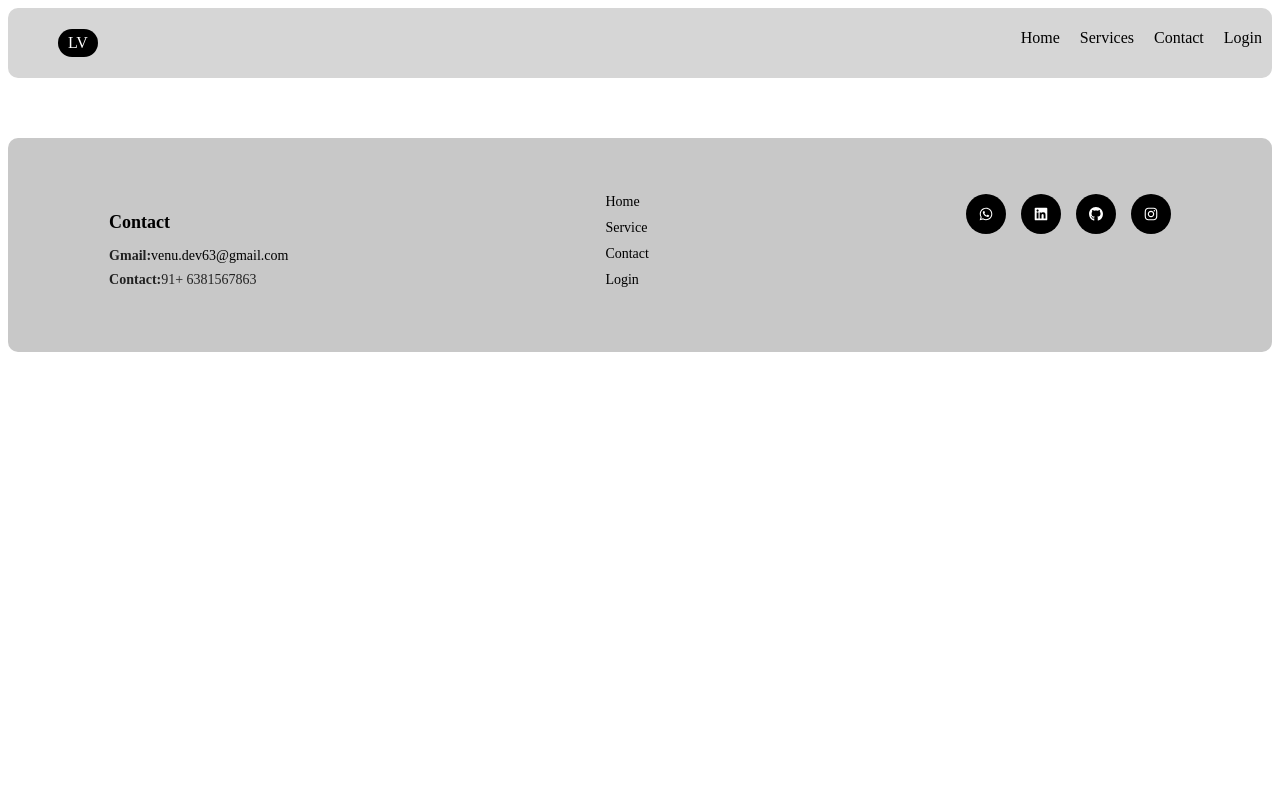
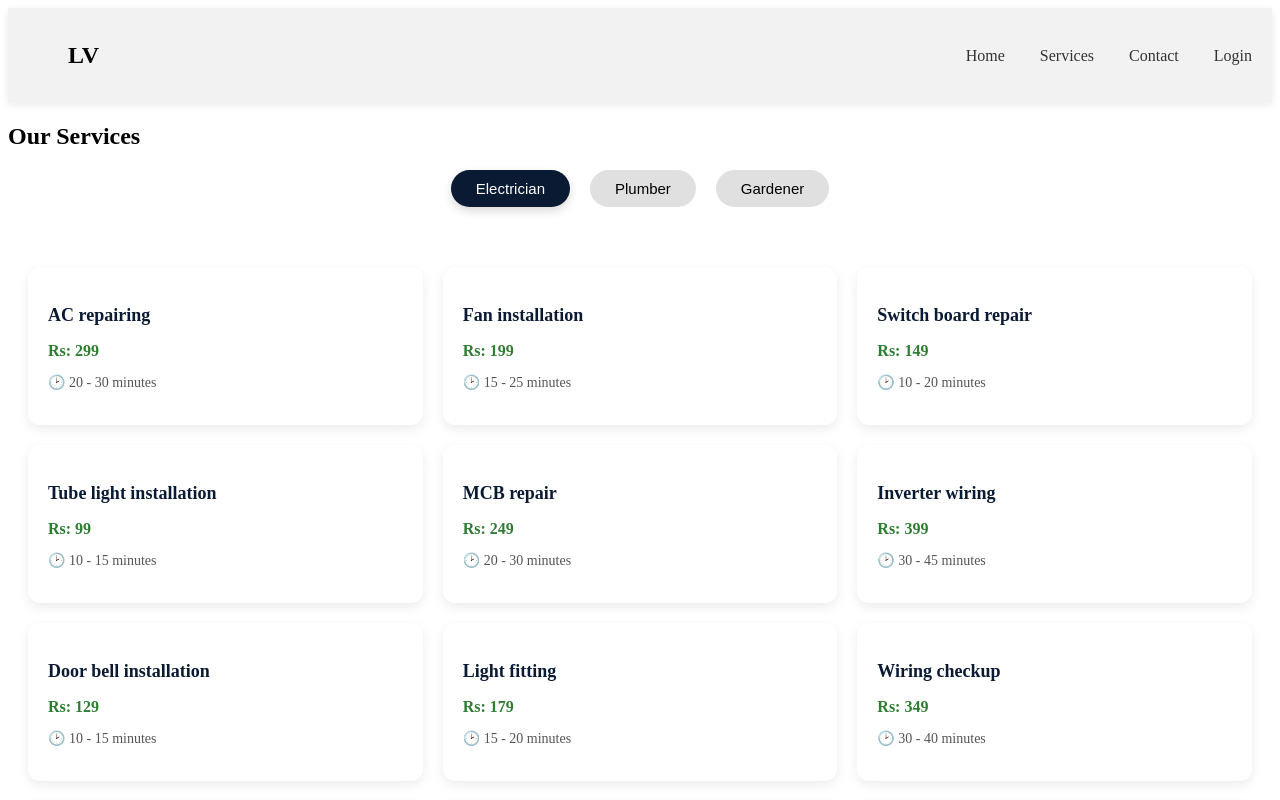
Before and after one commit to VenuDev05/service-management, a React (Vite) app: page /service in a window 1280 px wide. Shown: the top 800 px of the page. Built offline with nearby package versions, Linux system fonts and the light colour scheme.

Commit message:
service commit

```diff
--- a/src/App.jsx
+++ b/src/App.jsx
@@ -4,6 +4,7 @@ import Navbar from './components/Navbar'
 import { BrowserRouter, Routes, Route } from 'react-router-dom'
 import Footer from './components/Footer'
 import Home from './pages/Home'
+import Category from './pages/Category'
 
 const App = () => {
 
@@ -14,6 +15,7 @@ const App = () => {
       <Routes>
         <Route path='/' element={<Home/>}/>
         <Route path='/login' element={<Login/>}/>
+        <Route path='/service' element={<Category/>}/>
       </Routes>
       <Footer/>
       </BrowserRouter>
--- /dev/null
+++ b/src/Totalwork.jsx
@@ -0,0 +1,46 @@
+const Electrician = [
+    { id: 1, title: 'AC repairing', price: 'Rs: 299', dur: '🕑 20 - 30 minutes' },
+    { id: 2, title: 'Fan installation', price: 'Rs: 199', dur: '🕑 15 - 25 minutes' },
+    { id: 3, title: 'Switch board repair', price: 'Rs: 149', dur: '🕑 10 - 20 minutes' },
+    { id: 4, title: 'Tube light installation', price: 'Rs: 99', dur: '🕑 10 - 15 minutes' },
+    { id: 5, title: 'MCB repair', price: 'Rs: 249', dur: '🕑 20 - 30 minutes' },
+    { id: 6, title: 'Inverter wiring', price: 'Rs: 399', dur: '🕑 30 - 45 minutes' },
+    { id: 7, title: 'Door bell installation', price: 'Rs: 129', dur: '🕑 10 - 15 minutes' },
+    { id: 8, title: 'Light fitting', price: 'Rs: 179', dur: '🕑 15 - 20 minutes' },
+    { id: 9, title: 'Wiring checkup', price: 'Rs: 349', dur: '🕑 30 - 40 minutes' },
+    { id: 10, title: 'Heater repair', price: 'Rs: 299', dur: '🕑 20 - 30 minutes' },
+    { id: 11, title: 'Exhaust fan installation', price: 'Rs: 199', dur: '🕑 20 - 25 minutes' },
+    { id: 12, title: 'Water motor repair', price: 'Rs: 499', dur: '🕑 45 - 60 minutes' }
+]
+
+const Plumber = [
+    { id: 1, title: 'Toilet cleaning', price: 'Rs: 499', dur: '🕑 10 - 15 minutes' },
+    { id: 2, title: 'Tap repair', price: 'Rs: 199', dur: '🕑 15 - 20 minutes' },
+    { id: 3, title: 'Pipe leakage fixing', price: 'Rs: 299', dur: '🕑 20 - 30 minutes' },
+    { id: 4, title: 'Water tank cleaning', price: 'Rs: 799', dur: '🕑 1 - 2 hours' },
+    { id: 5, title: 'Shower installation', price: 'Rs: 249', dur: '🕑 20 - 30 minutes' },
+    { id: 6, title: 'Wash basin fitting', price: 'Rs: 349', dur: '🕑 30 - 45 minutes' },
+    { id: 7, title: 'Drain blockage removal', price: 'Rs: 399', dur: '🕑 30 - 40 minutes' },
+    { id: 8, title: 'Kitchen sink repair', price: 'Rs: 299', dur: '🕑 20 - 30 minutes' },
+    { id: 9, title: 'Water motor installation', price: 'Rs: 599', dur: '🕑 45 - 60 minutes' },
+    { id: 10, title: 'Pipeline installation', price: 'Rs: 999', dur: '🕑 2 - 3 hours' },
+    { id: 11, title: 'Flush tank repair', price: 'Rs: 249', dur: '🕑 20 - 30 minutes' },
+    { id: 12, title: 'Septic tank cleaning', price: 'Rs: 1499', dur: '🕑 3 - 4 hours' }
+]
+
+const Gardener = [
+    { id: 1, title: 'Garden maintenance', price: 'Rs: 999', dur: '🕑 Per day' },
+    { id: 2, title: 'Lawn mowing', price: 'Rs: 499', dur: '🕑 1 - 2 hours' },
+    { id: 3, title: 'Plant trimming', price: 'Rs: 299', dur: '🕑 30 - 45 minutes' },
+    { id: 4, title: 'New plant setup', price: 'Rs: 699', dur: '🕑 2 - 3 hours' },
+    { id: 5, title: 'Hedge cutting', price: 'Rs: 399', dur: '🕑 1 - 2 hours' },
+    { id: 6, title: 'Soil replacement', price: 'Rs: 599', dur: '🕑 2 - 3 hours' },
+    { id: 7, title: 'Fertilizer application', price: 'Rs: 349', dur: '🕑 30 - 45 minutes' },
+    { id: 8, title: 'Pest control for plants', price: 'Rs: 449', dur: '🕑 45 - 60 minutes' },
+    { id: 9, title: 'Tree pruning', price: 'Rs: 899', dur: '🕑 2 - 3 hours' },
+    { id: 10, title: 'Garden cleaning', price: 'Rs: 599', dur: '🕑 1 - 2 hours' },
+    { id: 11, title: 'Grass installation', price: 'Rs: 1299', dur: '🕑 3 - 5 hours' },
+    { id: 12, title: 'Drip irrigation setup', price: 'Rs: 1499', dur: '🕑 3 - 4 hours' }
+]
+
+export { Electrician, Plumber, Gardener };
--- /dev/null
+++ b/src/components/Categorydata.css
@@ -0,0 +1,115 @@
+/* Container */
+.service-works {
+  display: grid;
+  grid-template-columns: repeat(3, 1fr); /* 3 cards per row */
+  gap: 20px;
+  padding: 20px;
+}
+
+/* Card */
+.service-card {
+  background: #ffffff;
+  border-radius: 12px;
+  padding: 20px;
+  box-shadow: 0 4px 12px rgba(0, 0, 0, 0.08);
+  transition: all 0.3s ease;
+  cursor: pointer;
+}
+
+/* Hover Effect */
+.service-card:hover {
+  transform: translateY(-6px);
+  box-shadow: 0 8px 20px rgba(0, 0, 0, 0.15);
+}
+
+/* Title */
+.service-card h3 {
+  font-size: 18px;
+  margin-bottom: 10px;
+  color: #0b1a33;
+}
+
+/* Price */
+.service-card p:nth-child(2) {
+  font-weight: bold;
+  color: #2e7d32;
+  margin-bottom: 6px;
+}
+
+/* Duration */
+.service-card p:nth-child(3) {
+  color: #555;
+  font-size: 14px;
+}
+/* Page Wrapper */
+.category-page {
+  padding: 40px 60px;
+  background: #f5f7fa;
+  min-height: 100vh;
+}
+
+/* Heading */
+.category-page h2 {
+  text-align: center;
+  font-size: 28px;
+  margin-bottom: 30px;
+  color: #0b1a33;
+}
+
+/* Category Buttons Container */
+.category-buttons {
+  display: flex;
+  justify-content: center;
+  gap: 20px;
+  margin-bottom: 40px;
+}
+
+/* Buttons */
+.category-buttons button {
+  padding: 10px 25px;
+  border-radius: 25px;
+  border: none;
+  background: #e0e0e0;
+  cursor: pointer;
+  font-size: 15px;
+  transition: all 0.3s ease;
+}
+
+/* Hover */
+.category-buttons button:hover {
+  background: #0b1a33;
+  color: white;
+}
+
+/* Active Button */
+.category-buttons .active {
+  background: #0b1a33;
+  color: white;
+  box-shadow: 0 4px 10px rgba(0, 0, 0, 0.15);
+}
+/* 🔥 Tablet - 2 cards */
+@media (max-width: 992px) {
+  .service-works {
+    grid-template-columns: repeat(2, 1fr);
+  }
+}
+
+/* 🔥 Small Mobile - 2 cards */
+@media (max-width: 600px) {
+  .service-works {
+    grid-template-columns: repeat(2, 1fr);
+    gap: 15px;
+    padding: 15px;
+  }
+
+  .service-card {
+    padding: 15px;
+  }
+}
+
+/* 🔥 Very Small Devices - 1 card */
+@media (max-width: 400px) {
+  .service-works {
+    grid-template-columns: 1fr;
+  }
+}
--- /dev/null
+++ b/src/components/Categorydata.jsx
@@ -0,0 +1,18 @@
+import React from "react";
+import './Categorydata.css'
+
+function CategoryServices({ data }) {
+  return (
+    <div className="service-works">
+      {data.map((item) => (
+        <div className="service-card" key={item.id}>
+          <h3>{item.title}</h3>
+          <p>{item.price}</p>
+          <p>{item.dur}</p>
+        </div>
+      ))}
+    </div>
+  );
+}
+
+export default CategoryServices;
--- a/src/components/Footer.css
+++ b/src/components/Footer.css
@@ -4,6 +4,9 @@ footer {
   padding: 40px 8%;
   margin-top: 60px;
   border-radius: 10px;
+}
+footer li{
+  list-style: none;
 }
 
 /* Layout */
--- a/src/components/Navbar.css
+++ b/src/components/Navbar.css
@@ -1,26 +1,95 @@
-.NavbarContainer{
-    border-radius: 10px;
-    background-color: rgb(214, 214, 214);
-    display: flex;
-    flex-wrap: wrap;
-    justify-content: space-between;
-    padding: 5px 10px;
+.NavbarContainer {
+  display: flex;
+  justify-content: space-between;
+  align-items: center;
+  padding: 10px 20px;
+  background: #f2f2f2;
+  color: #333;
+  position: relative;
+  box-shadow: 0 2px 8px rgba(0, 0, 0, 0.08);
 }
-.logo-ul li{
-    background-color: black;
-    color: white;
-    padding: 5px 10px;
-    border-radius: 30px;
+
+.logo-ul {
+  list-style: none;
+  font-size: 24px;
+  font-weight: 700;
+  color: #222;
 }
-.menu-ul{
-    display: flex;
-    flex-wrap: wrap;
-    gap: 20px;
-}
-li{
-    list-style: none;
-}
-.menu-ul a{
+.logo-ul a{
     text-decoration: none;
     color: black;
 }
+
+.menu-ul {
+  display: flex;
+  gap: 35px;
+  list-style: none;
+  align-items: center;
+}
+
+.menu-ul a {
+  text-decoration: none;
+  color: #333;
+  font-weight: 500;
+}
+
+.menu-ul li {
+  cursor: pointer;
+  position: relative;
+  padding: 5px 0;
+  transition: 0.3s ease;
+}
+
+.menu-ul li::after {
+  content: "";
+  position: absolute;
+  width: 0%;
+  height: 2px;
+  bottom: -4px;
+  left: 0;
+  background: #5c6bc0;
+  transition: width 0.3s ease;
+}
+
+.menu-ul li:hover::after {
+  width: 100%;
+}
+
+.hamburger {
+  display: none;
+  font-size: 28px;
+  cursor: pointer;
+  color: #333;
+}
+
+@media (max-width: 768px) {
+
+  .NavbarContainer {
+    padding: 15px 25px;
+  }
+
+  .hamburger {
+    display: block;
+  }
+
+  .menu-ul {
+    position: absolute;
+    top: 65px;
+    left: 0;
+    width: 100%;
+    background: #e6e6e6;
+    flex-direction: column;
+    gap: 25px;
+    padding: 25px 0;
+    display: none;
+    box-shadow: 0 5px 15px rgba(0, 0, 0, 0.08);
+  }
+
+  .menu-ul.active {
+    display: flex;
+  }
+
+  .menu-ul li {
+    font-size: 18px;
+  }
+}
--- a/src/components/Navbar.jsx
+++ b/src/components/Navbar.jsx
@@ -1,18 +1,29 @@
-import React from 'react'
+import React, { useState } from 'react'
 import './Navbar.css'
 import { Link } from 'react-router-dom'
+
 const Navbar = () => {
+  const [isOpen, setIsOpen] = useState(false)
+
   return (
     <div className='NavbarContainer'>
-        <ul className='logo-ul'>
-            <li>LV</li>
-        </ul>
-        <ul className='menu-ul'>
-           <Link to='/'><li>Home</li></Link>
-            <li>Services</li>
-            <li>Contact</li>
-           <Link to='/login'><li>Login</li></Link>
-        </ul>
+
+      <ul className='logo-ul'>
+        <Link to='/'><li>LV</li></Link>
+      </ul>
+
+      {/* Hamburger Icon */}
+      <div className='hamburger' onClick={() => setIsOpen(!isOpen)}>
+        ☰
+      </div>
+
+      <ul className={`menu-ul ${isOpen ? "active" : ""}`}>
+        <Link to='/' onClick={() => setIsOpen(false)}><li>Home</li></Link>
+        <Link to='/service' onClick={() => setIsOpen(false)}><li>Services</li></Link>
+        <li>Contact</li>
+        <Link to='/login' onClick={() => setIsOpen(false)}><li>Login</li></Link>
+      </ul>
+
     </div>
   )
 }
--- /dev/null
+++ b/src/pages/Category.jsx
@@ -0,0 +1,36 @@
+import React, { useState } from "react";
+import { Electrician, Plumber, Gardener } from "../Totalwork";
+import CategoryServices from "../components/Categorydata";
+import '../components/Categorydata.css'
+
+function Category() {
+  const [category, setCategory] = useState("Electrician");
+
+  const servicesData = {
+    Electrician,
+    Plumber,
+    Gardener
+  };
+
+  return (
+    <div>
+      <h2>Our Services</h2>
+
+      <div className="category-buttons">
+        {Object.keys(servicesData).map((cat) => (
+          <button
+            key={cat}
+            onClick={() => setCategory(cat)}
+            className={category === cat ? "active" : ""}
+          >
+            {cat}
+          </button>
+        ))}
+      </div>
+
+      <CategoryServices data={servicesData[category]} />
+    </div>
+  );
+}
+
+export default Category;
--- a/src/pages/Home.jsx
+++ b/src/pages/Home.jsx
@@ -16,13 +16,6 @@ const Home = () => {
                 <img src={banner2} alt="" />
                 <img src={banner3} alt="" />
             </div>
-            <div className="filter">
-                <ul className='filter-ul'>
-                    <li>Electrians</li>
-                    <li>Plumbers</li>
-                    <li>Gardeners</li>
-                </ul>
-            </div>
             <div className="works-section">
                 <h2>Recommended Works</h2>
                 <Filter items={works} />
```
